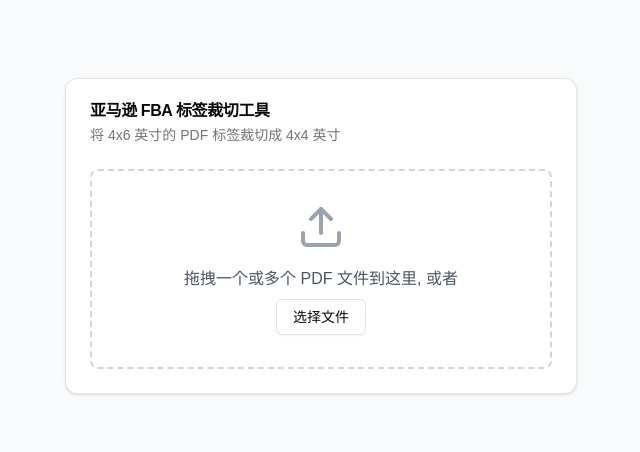
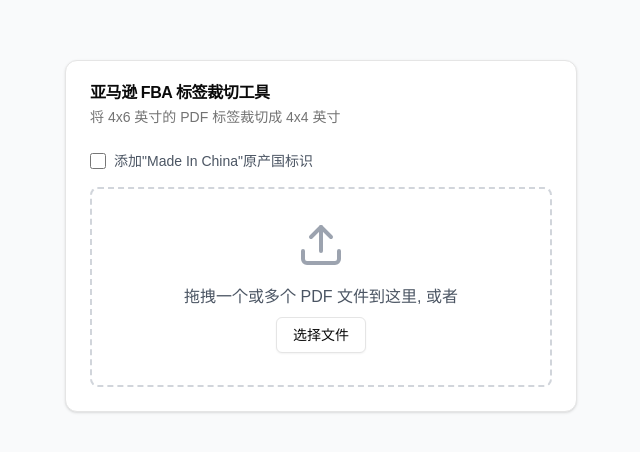
Before and after one commit to ricky9w/fba-label-trimmer, a Next.js app: page / in a window 1280 px wide. Shown: the part 164-616 px from the top of the page, without its empty margins (319-959 px from the left). Built offline with nearby package versions, Linux system fonts and the light colour scheme.

Commit message:
feat: add optional origin text to cropped labels

```diff
--- a/app/page.tsx
+++ b/app/page.tsx
@@ -1,7 +1,7 @@
 'use client';
 
 import React, { useState } from "react";
-import { PDFDocument } from "pdf-lib";
+import { PDFDocument, StandardFonts } from "pdf-lib";
 import { Upload } from "lucide-react";
 import {
   Card,
@@ -20,14 +20,16 @@
   const [currentFile, setCurrentFile] = useState<string>("");
   const [totalFiles, setTotalFiles] = useState(0);
   const [processedFiles, setProcessedFiles] = useState(0);
+  const [addOriginText, setAddOriginText] = useState(false);
 
-  const cropPDF = async (file: File) => {
+  const processPDF = async (file: File) => {
     try {
       setCurrentFile(file.name);
       const arrayBuffer = await file.arrayBuffer();
       setProgress(40);
 
       const pdfDoc = await PDFDocument.load(arrayBuffer);
+      const helveticaFont = await pdfDoc.embedFont(StandardFonts.Helvetica);
       setProgress(50);
 
       const pages = pdfDoc.getPages();
@@ -37,6 +39,18 @@
         const { width, height } = page.getSize();
         const newHeight = height * (4 / 6);
         page.setCropBox(0, height - newHeight, width, newHeight);
+
+        if (addOriginText) {
+          const text = "Made In China";
+          const fontSize = 8;
+          const textWidth = helveticaFont.widthOfTextAtSize(text, fontSize);
+          page.drawText(text, {
+            x: (width - textWidth) / 2,
+            y: fontSize * 2 + height - newHeight,
+            size: fontSize,
+            font: helveticaFont
+          });
+        }
 
         setProgress(50 + Math.floor((index + 1) / totalPages * 30));
       });
@@ -73,7 +87,7 @@
     setProcessedFiles(0);
 
     for (const file of pdfFiles) {
-      await cropPDF(file);
+      await processPDF(file);
       setProcessedFiles(prev => prev + 1);
       setProgress(0);
     }
@@ -119,6 +133,18 @@
           </CardDescription>
         </CardHeader>
         <CardContent>
+          <div className="mb-4">
+            <label className="flex items-center space-x-2">
+              <input
+                type="checkbox"
+                checked={addOriginText}
+                onChange={(e) => setAddOriginText(e.target.checked)}
+                className="form-checkbox h-4 w-4"
+              />
+              <span className="text-sm text-gray-600">添加"Made In China"原产国标识</span>
+            </label>
+          </div>
+
           <div
             className={`border-2 border-dashed rounded-lg p-8 text-center ${
               isDragging ? 'border-blue-500 bg-blue-50' : 'border-gray-300'
```
Also changed, not shown: 1 other file (tests, documents, lock files or other folders).
